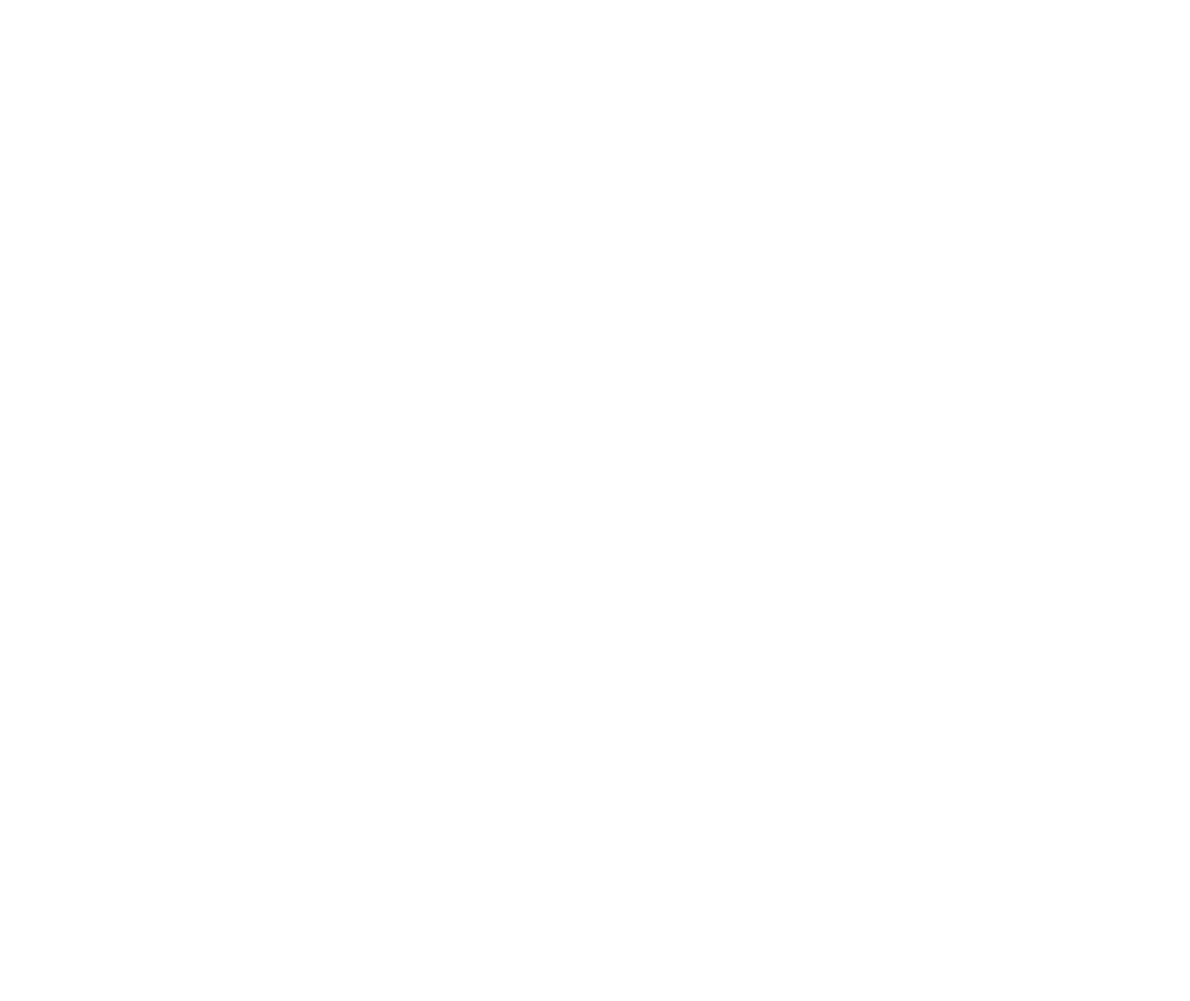
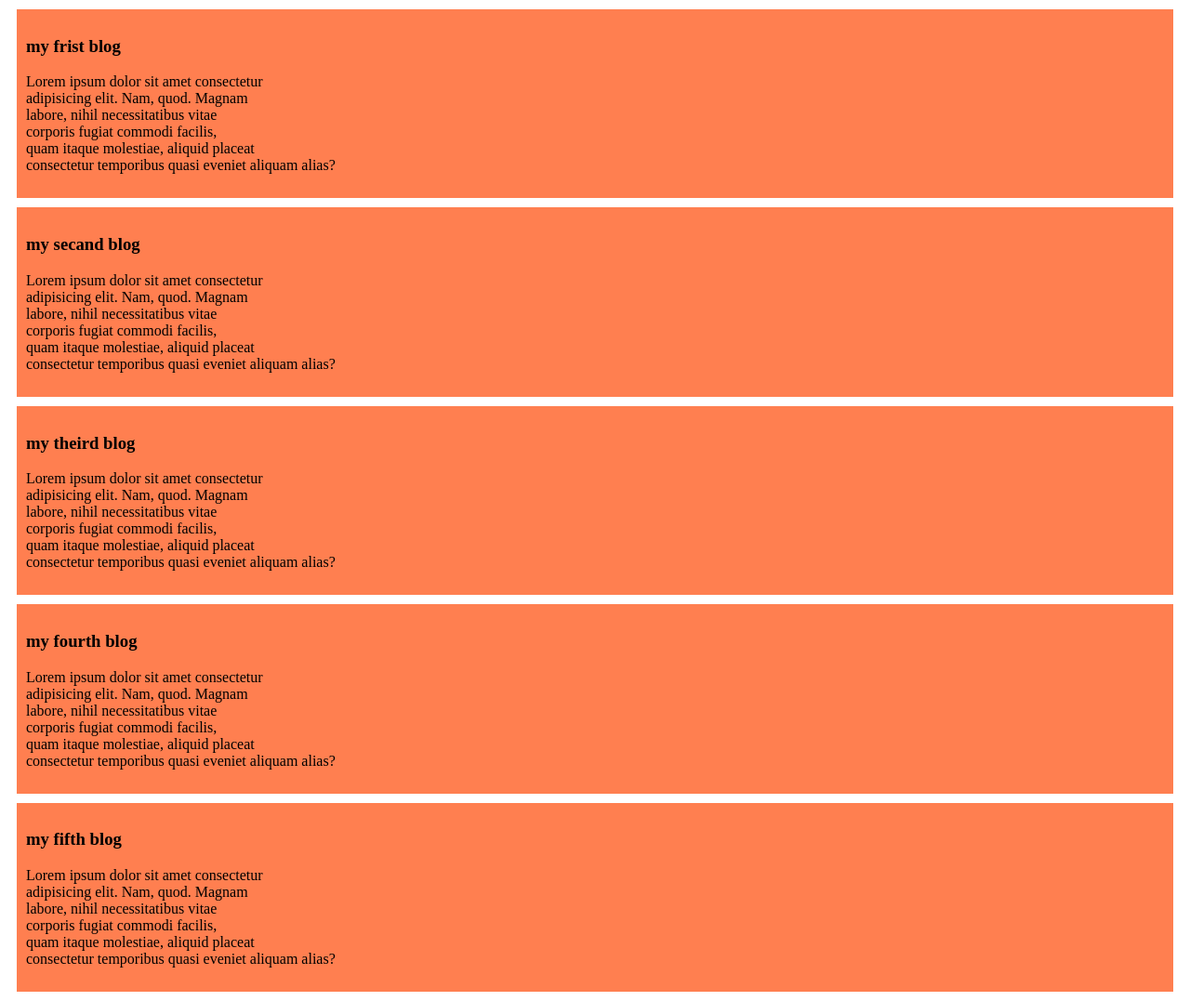
Before and after one commit to S240552/my-simple-website, a plain HTML site: page index.html in a window 1280 px wide. Shown: the whole page at 93% size. Before the commit the page ends 800 px from the top, so only its background shows below. Drawn offline with Linux system fonts and the light colour scheme.

Commit message:
added the frist one

```diff
--- a/index.html
+++ b/index.html
@@ -4,8 +4,43 @@
     <meta charset="UTF-8">
     <meta name="viewport" content="width=device-width, initial-scale=1.0">
     <title>my simple website</title>
+    <link rel="stylesheet" href="styles/blog.css">
 </head>
 <body>
-
+    <div>
+        <h3>my frist blog</h3>
+        <p>Lorem ipsum dolor sit amet consectetur<br> adipisicing elit. Nam, quod.
+             Magnam<br> labore, nihil necessitatibus vitae<br> corporis fugiat commodi
+             facilis, <br>quam itaque molestiae,
+            aliquid placeat<br> consectetur temporibus quasi eveniet aliquam alias?</p>
+    </div>
+    <div>
+        <h3>my secand blog</h3>
+        <p>Lorem ipsum dolor sit amet consectetur<br> adipisicing elit. Nam, quod.
+             Magnam<br> labore, nihil necessitatibus vitae<br> corporis fugiat commodi
+             facilis, <br>quam itaque molestiae,
+            aliquid placeat<br> consectetur temporibus quasi eveniet aliquam alias?</p>
+    </div>
+    <div>
+        <h3>my theird blog</h3>
+        <p>Lorem ipsum dolor sit amet consectetur<br> adipisicing elit. Nam, quod.
+             Magnam<br> labore, nihil necessitatibus vitae<br> corporis fugiat commodi
+             facilis, <br>quam itaque molestiae,
+            aliquid placeat<br> consectetur temporibus quasi eveniet aliquam alias?</p>
+    </div>
+    <div>
+        <h3>my fourth blog</h3>
+        <p>Lorem ipsum dolor sit amet consectetur<br> adipisicing elit. Nam, quod.
+             Magnam<br> labore, nihil necessitatibus vitae<br> corporis fugiat commodi
+             facilis, <br>quam itaque molestiae,
+            aliquid placeat<br> consectetur temporibus quasi eveniet aliquam alias?</p>
+    </div>
+    <div>
+        <h3>my fifth blog</h3>
+        <p>Lorem ipsum dolor sit amet consectetur<br> adipisicing elit. Nam, quod.
+             Magnam<br> labore, nihil necessitatibus vitae<br> corporis fugiat commodi
+             facilis, <br>quam itaque molestiae,
+            aliquid placeat<br> consectetur temporibus quasi eveniet aliquam alias?</p>
+    </div>
 </body>
 </html>
--- /dev/null
+++ b/styles/blog.css
@@ -0,0 +1,5 @@
+div{
+    background-color: coral;
+    padding: 10px;
+    margin: 10px ;
+}
```
